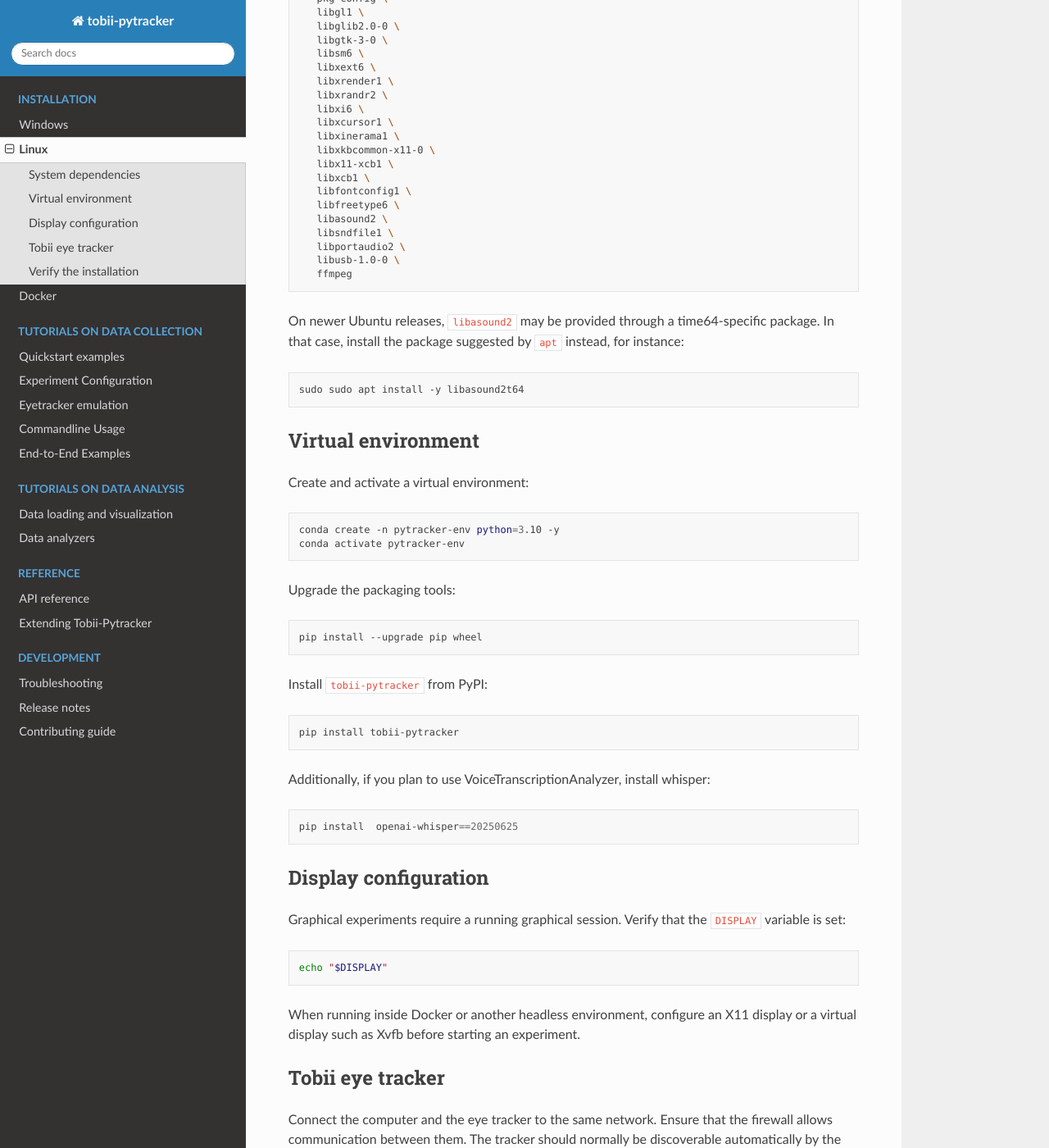
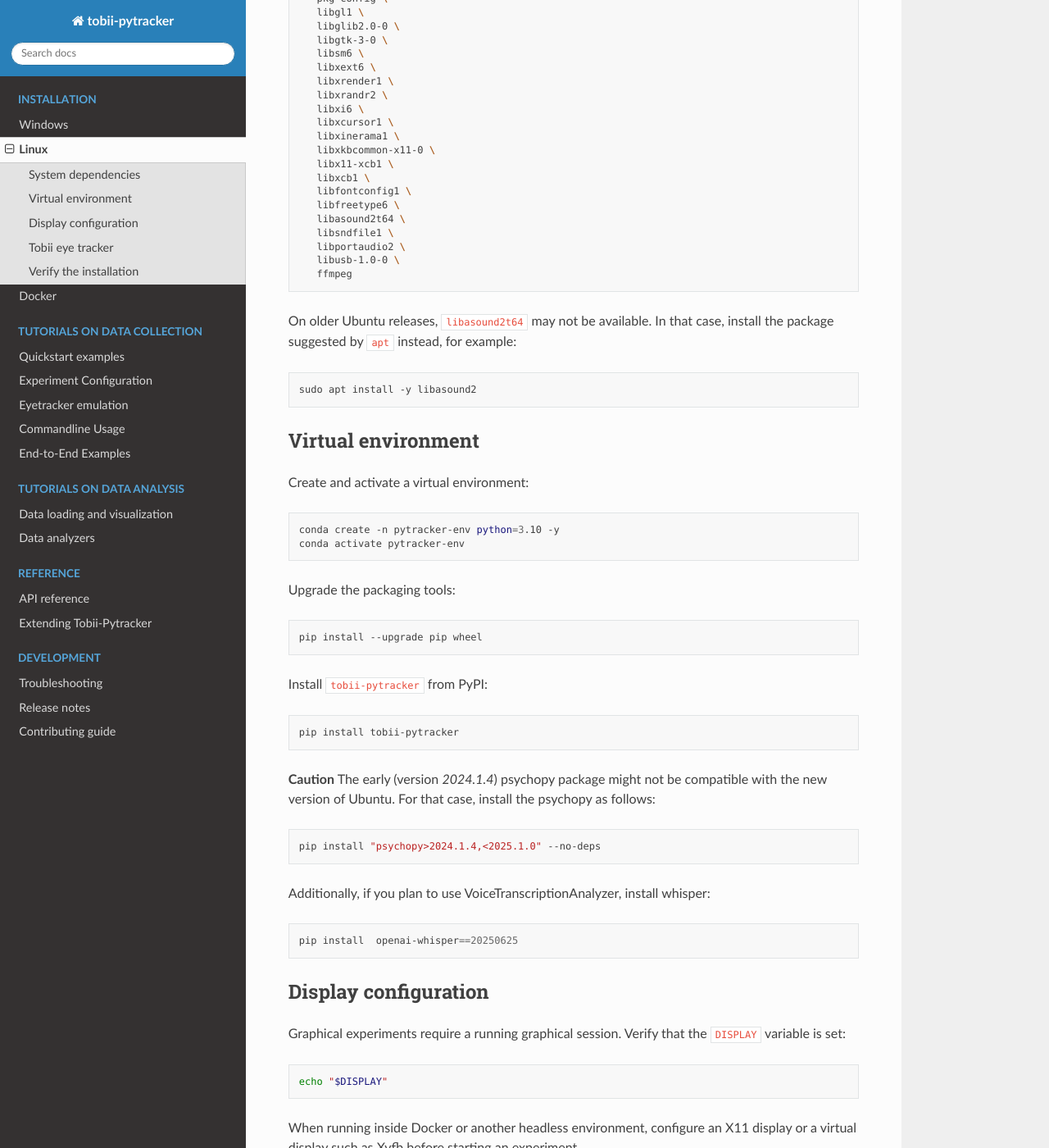
Before and after one commit to sbobek/tobii-pytracker, a Sphinx documentation site: the page built from docs/linux_installation.rst, in a window 1280 px wide and 1400 px high, scrolled down 433 px. Shown: the whole window at 82% size. Built offline with Sphinx 7.4.7 and the Read the Docs theme 3.1.0, drawn with Linux system fonts in a browser that asks for light colours; some of the changed text lies outside the part shown.

Commit message:
Bugfix with Linux version incompatibility with Psychopy fixed

```diff
--- a/docs/linux_installation.rst
+++ b/docs/linux_installation.rst
@@ -35,19 +35,17 @@
       libxcb1 \
       libfontconfig1 \
       libfreetype6 \
-      libasound2 \
+      libasound2t64 \
       libsndfile1 \
       libportaudio2 \
       libusb-1.0-0 \
       ffmpeg
 
-On newer Ubuntu releases, ``libasound2`` may be provided through a
-time64-specific package. In that case, install the package suggested by
-``apt`` instead, for instance:
+On older Ubuntu releases, ``libasound2t64`` may not be available. In that case, install the package suggested by ``apt`` instead, for example:
 
 .. code-block:: bash
 
-   sudo sudo apt install -y libasound2t64
+  sudo apt install -y libasound2
 
 Virtual environment
 -------------------
@@ -71,6 +69,12 @@
 
    pip install tobii-pytracker
 
+**Caution** The early (version `2024.1.4`) psychopy package might not be compatible with the new version of Ubuntu.
+For that case, install the psychopy as follows:
+
+.. code-block:: bash
+
+   pip install "psychopy>2024.1.4,<2025.1.0" --no-deps
 
 Additionally, if you plan to use VoiceTranscriptionAnalyzer, install whisper:
 
@@ -120,3 +124,8 @@
 .. code-block:: bash
 
    tobii-pytracker --help
+
+
+To run it with mouse emulation, you can use the following command::
+
+   tobii-pytracker --eyetracker_config_file ./configs/mouse_eyetracker_config.yaml --enable_eyetracker
--- a/docs/release_notes.rst
+++ b/docs/release_notes.rst
@@ -1,5 +1,10 @@
 Release notes
 ==============
+
+1.0.1 (2026-10-02)
+-------------
+* Bugfix patched with Linux incompatibility with Psychopy 2024.1.4
+* Docs updated
 
 1.0.0 (2026-09-24)
 -------------
--- a/docs/windows_installation.rst
+++ b/docs/windows_installation.rst
@@ -31,7 +31,6 @@
    conda activate pytracker-env
 
 
-To run it in headless mode, just recording all of the gaze data from Tobii eye tracker just run the following command in the environment where tobii-pytracker is installed.
 To run it with mouse emulation, you can use the following command::
 
    tobii-pytracker --eyetracker_config_file ./configs/mouse_eyetracker_config.yaml --enable_eyetracker
--- a/pyproject.toml
+++ b/pyproject.toml
@@ -4,7 +4,7 @@
 
 [project]
 name = "tobii-pytracker"
-version = "1.0.0"
+version = "1.0.1"
 description = "A Python-based framework for Tobii eye tracker experiments and multimodal interaction."
 readme = "README.md"
 requires-python = ">=3.10,<3.11"
--- a/setup.cfg
+++ b/setup.cfg
@@ -1,6 +1,6 @@
 [metadata]
 name = tobii-pytracker
-version = 1.0.0
+version = 1.0.1
 author = Szymon Bobek
 author_email = szymon.bobek@gmail.com
 description = Python-based framework for Tobii eye tracker experiments and multimodal data collection.
```
Also changed, not shown: docs/basic_examples.rst (+11 -3 lines), src/tobii_pytracker/__init__.py (+19 -2 lines).
